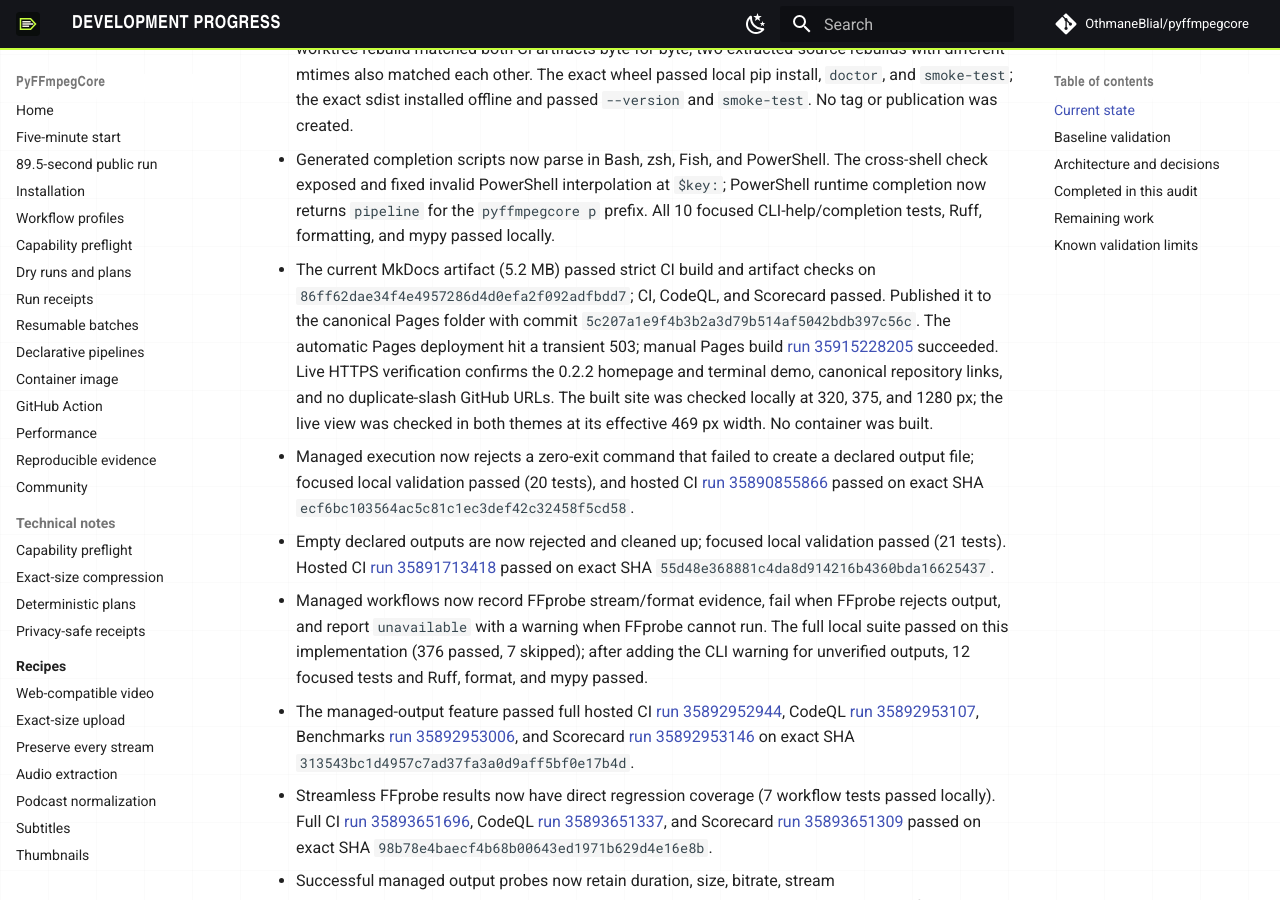
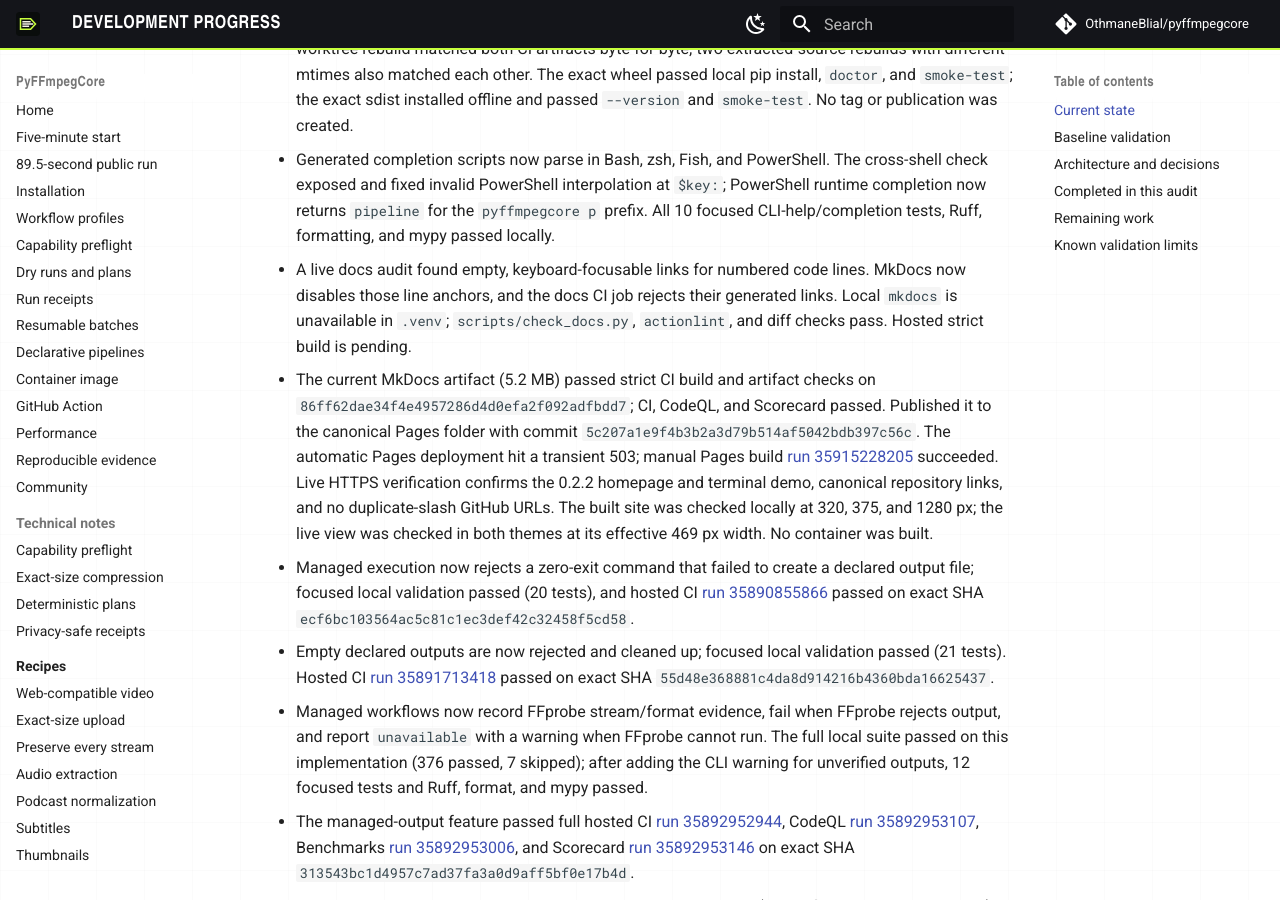
Before and after one commit to OthmaneBlial/pyffmpegcore, an MkDocs documentation site: the page built from docs/PROGRESS.md, in a window 1280 px wide and 900 px high, scrolled down 3836 px. Built offline with MkDocs 1.6.1 and Material for MkDocs 9.7.7, drawn with Linux system fonts in a browser that asks for light colours; comment, search, counter and statistics services are not loaded; some of the changed lines change nothing that is shown.

Commit message:
fix: remove empty code-line focus targets

```diff
--- a/docs/PROGRESS.md
+++ b/docs/PROGRESS.md
@@ -39,6 +39,7 @@
 - The exact `0.3.0` wheel and sdist from CI [35934789814](https://github.com/OthmaneBlial/pyffmpegcore/actions/runs/35934789814) were verified by checksum. The 94,684-byte wheel hash is `1ffc1e076f3490d5538c301e2393622d29401bac950ecece920018eb8d7d3f9c`; the 312,862-byte sdist hash is `89ce9bf3ad1ec9c06a7af8b4d21b8903af25c3511940e81e77667af3646307df`. The exact wheel passed clean pip, pipx 1.17.6, and `uv tool` 0.12.18 installs plus `--version`, `doctor`, and `smoke-test` on macOS arm64/Python 3.14.6/FFmpeg 9.0.1. No tag, signature, attestation, or publication was created.
 - Commit `ba6b3e8` makes release artifacts reproducible by setting `SOURCE_DATE_EPOCH` and normalizing sdist tar/gzip metadata. Eight focused tests, Ruff, formatting, and mypy passed. On exact SHA `ba6b3e880765316bff2641d3228c5a6dcf83c7f4`, full CI [35936709716](https://github.com/OthmaneBlial/pyffmpegcore/actions/runs/35936709716), CodeQL [35936709753](https://github.com/OthmaneBlial/pyffmpegcore/actions/runs/35936709753), and Scorecard [35936709726](https://github.com/OthmaneBlial/pyffmpegcore/actions/runs/35936709726) passed. The CI wheel is 94,684 bytes, SHA-256 `5d1ac7e20d7bb3e95167cba7d2944dd014b6933ebc625804113fab94d3c19471`; the sdist is 305,576 bytes, SHA-256 `7741e20ea2669cfd1be83153cacadf1e287e2fae4330e9e144c4cad22e33082c`. A clean worktree rebuild matched both CI artifacts byte-for-byte; two extracted-source rebuilds with different mtimes also matched each other. The exact wheel passed local pip install, `doctor`, and `smoke-test`; the exact sdist installed offline and passed `--version` and `smoke-test`. No tag or publication was created.
 - Generated completion scripts now parse in Bash, zsh, Fish, and PowerShell. The cross-shell check exposed and fixed invalid PowerShell interpolation at `$key:`; PowerShell runtime completion now returns `pipeline` for the `pyffmpegcore p` prefix. All 10 focused CLI-help/completion tests, Ruff, formatting, and mypy passed locally.
+- A live docs audit found empty, keyboard-focusable links for numbered code lines. MkDocs now disables those line anchors, and the docs CI job rejects their generated links. Local `mkdocs` is unavailable in `.venv`; `scripts/check_docs.py`, `actionlint`, and diff checks pass. Hosted strict build is pending.
 - The current MkDocs artifact (5.2 MB) passed strict CI build and artifact checks on `86ff62dae34f4e4957286d4d0efa2f092adfbdd7`; CI, CodeQL, and Scorecard passed. Published it to the canonical Pages folder with commit `5c207a1e9f4b3b2a3d79b514af5042bdb397c56c`. The automatic Pages deployment hit a transient 503; manual Pages build [run 35915228205](https://github.com/OthmaneBlial/OthmaneBlial.github.io/actions/runs/35915228205) succeeded. Live HTTPS verification confirms the 0.2.2 homepage and terminal demo, canonical repository links, and no duplicate-slash GitHub URLs. The built site was checked locally at 320, 375, and 1280 px; the live view was checked in both themes at its effective 469 px width. No container was built.
 - Managed execution now rejects a zero-exit command that failed to create a declared output file; focused local validation passed (20 tests), and hosted CI [run 35890855866](https://github.com/OthmaneBlial/pyffmpegcore/actions/runs/35890855866) passed on exact SHA `ecf6bc103564ac5c81c1ec3def42c32458f5cd58`.
 - Empty declared outputs are now rejected and cleaned up; focused local validation passed (21 tests). Hosted CI [run 35891713418](https://github.com/OthmaneBlial/pyffmpegcore/actions/runs/35891713418) passed on exact SHA `55d48e368881c4da8d914216b4360bda16625437`.
--- a/mkdocs.yml
+++ b/mkdocs.yml
@@ -108,7 +108,7 @@
   - toc:
       permalink: true
   - pymdownx.highlight:
-      anchor_linenums: true
+      anchor_linenums: false
   - pymdownx.superfences
 
 strict: true
```
Also changed, not shown: 1 other file.
